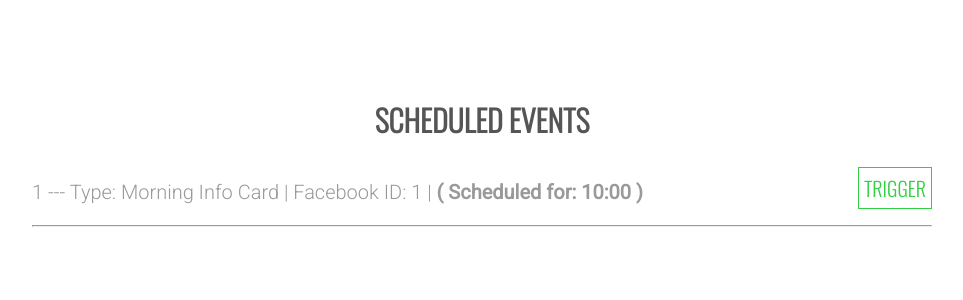
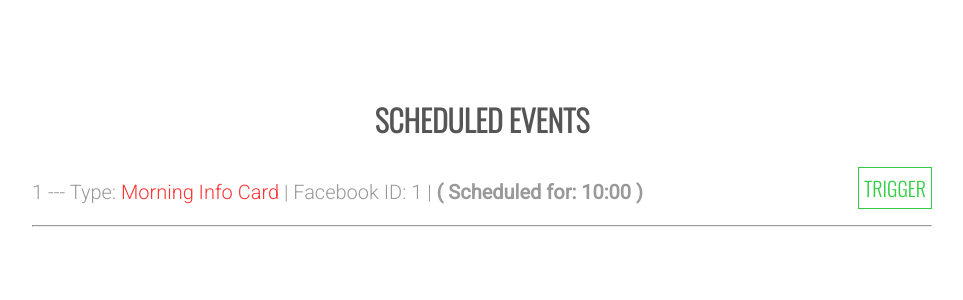
Before and after one commit to cathykc/jarvis-chatbot, a Flask app: page /scheduler/1 in a window 1280 px wide. Shown: the top 300 px of the page, without its empty margins (158-1121 px from the left). Run offline with Flask 2, Linux system fonts and the light colour scheme; tables that the repository leaves empty hold one stand-in row (values such as "Sample post").

Commit message:
red type

```diff
--- a/static/style.css
+++ b/static/style.css
@@ -233,3 +233,7 @@ h2 {
 	line-height: 50px;
 	color: #999;
 }
+
+.event_type {
+	color: #F33;
+}
--- a/templates/scheduler.html
+++ b/templates/scheduler.html
@@ -21,6 +21,7 @@
         <div class="row">
             <span class="event_info">
                 {{e.id}} --- Type:
+                <span class="event_type">
                     {% if e.trigger_enum == 1 %}
                         Morning Info Card
                     {% elif e.trigger_enum == 2 %}
@@ -32,6 +33,7 @@
                     {% else %}
                         Unknown Type
                     {% endif %}
+                </span>
 
                 | Facebook ID: {{ e.facebook_id }} | <strong>
                 (
```
Lines whose indentation alone changed are shown as unchanged.
